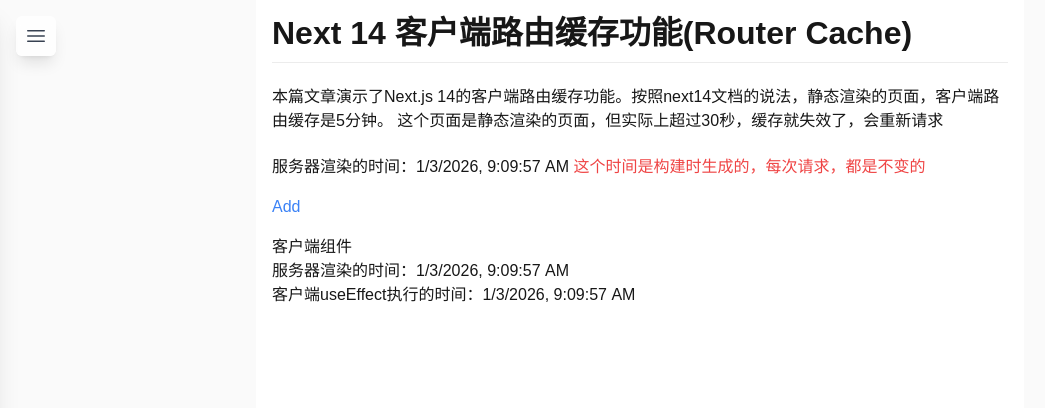
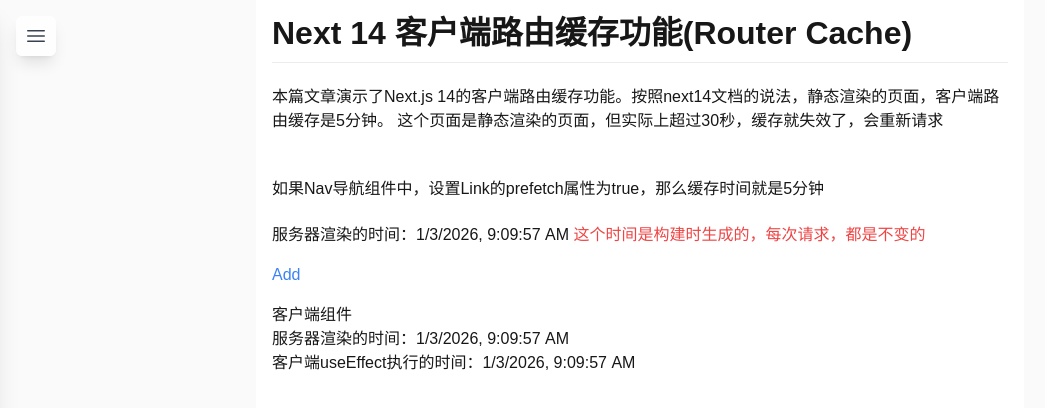
Before and after one commit to lizuncong/next14-app, a Next.js app: page /cache/router-cache/static-render in a window 1280 px wide. Shown: the top 408 px of the page, without its empty margins (0-1045 px from the left). Built offline with nearby package versions, Linux system fonts and the light colour scheme.

Commit message:
feat: doc

```diff
--- a/src/app/cache/router-cache/[locale]/products/page.tsx
+++ b/src/app/cache/router-cache/[locale]/products/page.tsx
@@ -20,6 +20,9 @@
         的，因此会在客户端缓存30秒。可以点击Add按钮跳去添加商品页面，添加商品后，返回本页面，会发现30秒内，商品列表没有更新。
         注意观察服务器渲染时间和客户端useEffect执行时间。
       </p>
+      <p>
+        如果Nav导航组件中，设置Link的prefetch属性为true，那么缓存时间就是5分钟
+      </p>
       <div>
         服务器渲染的时间：{new Date().toLocaleString()}{" "}
         <span className="text-red-500">每次请求，这个渲染时间都会重新生成</span>
--- a/src/app/cache/router-cache/static-render/page.tsx
+++ b/src/app/cache/router-cache/static-render/page.tsx
@@ -11,6 +11,9 @@
         本篇文章演示了Next.js
         14的客户端路由缓存功能。按照next14文档的说法，静态渲染的页面，客户端路由缓存是5分钟。
         这个页面是静态渲染的页面，但实际上超过30秒，缓存就失效了，会重新请求
+      </p>
+      <p>
+        如果Nav导航组件中，设置Link的prefetch属性为true，那么缓存时间就是5分钟
       </p>
       <div>
         服务器渲染的时间：{new Date().toLocaleString()}{" "}
--- a/src/app/cache/router-cache/static-render2/page.tsx
+++ b/src/app/cache/router-cache/static-render2/page.tsx
@@ -10,6 +10,9 @@
         14的客户端路由缓存功能。按照next14文档的说法，静态渲染的页面，客户端路由缓存是5分钟。
         这个页面是静态渲染的页面，但实际上超过30秒，缓存就失效了，会重新请求
       </p>
+      <p>
+        如果Nav导航组件中，设置Link的prefetch属性为true，那么缓存时间就是5分钟
+      </p>
       <div>
         服务器渲染的时间：{new Date().toLocaleString()}{" "}
         <span className="text-red-500">
```
